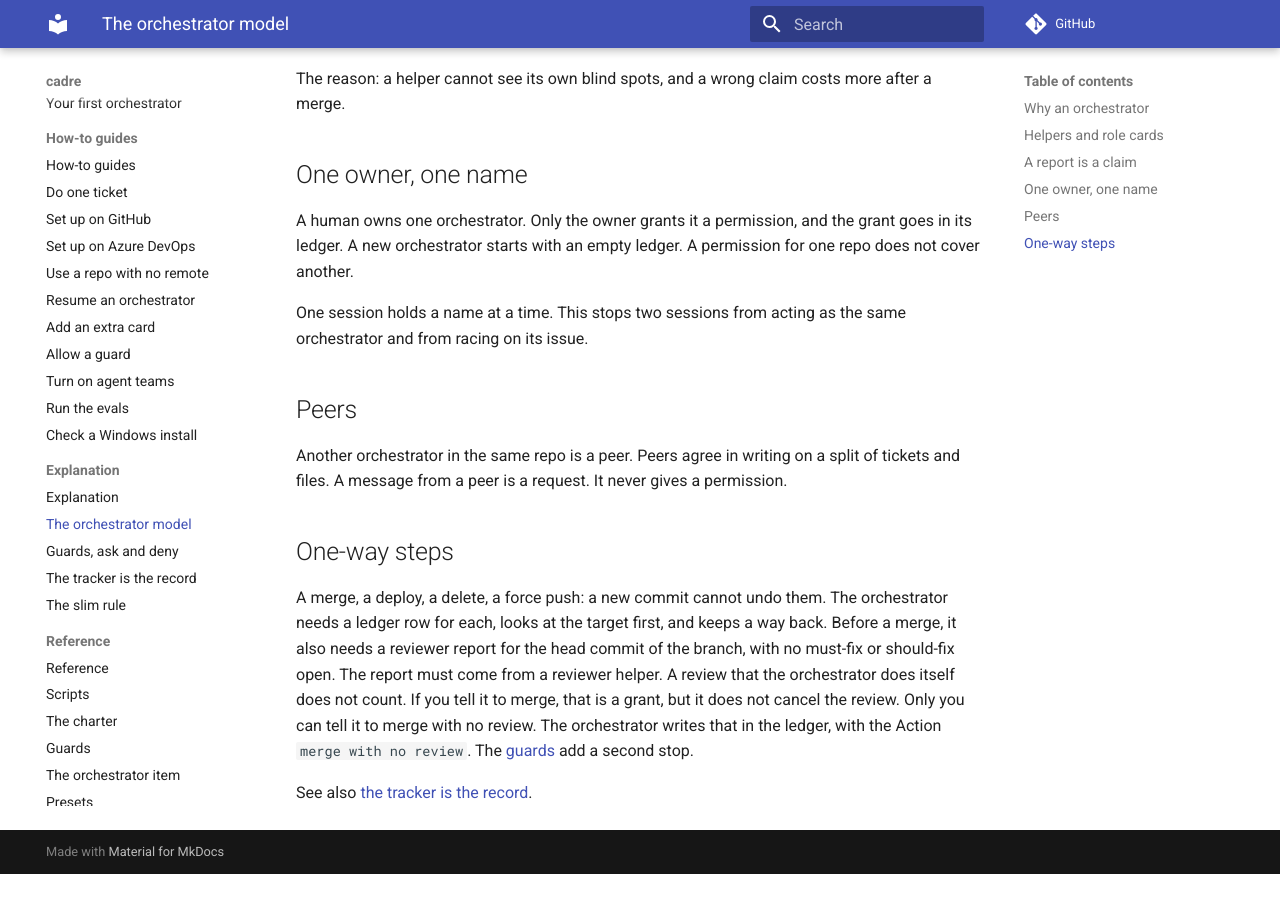
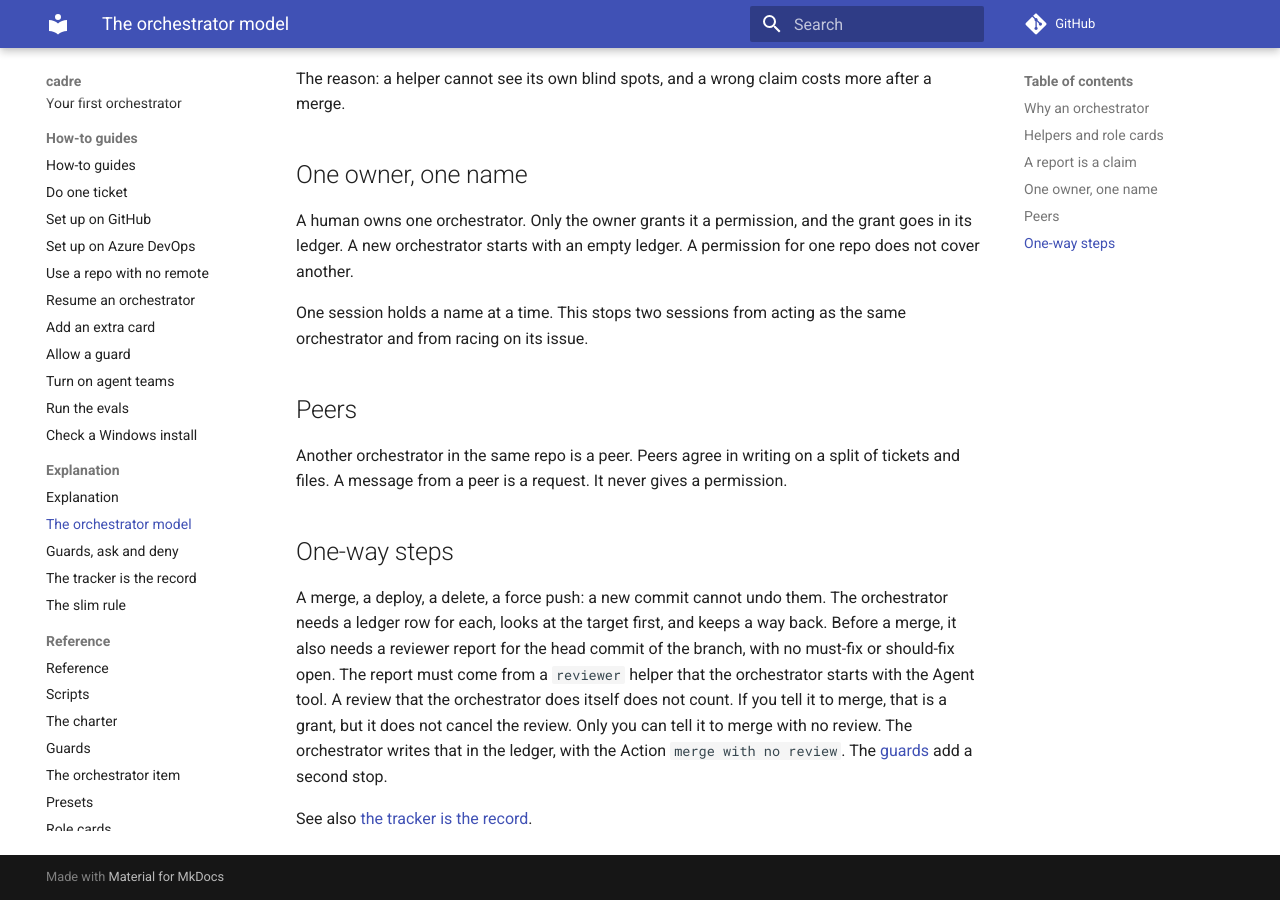
Before and after one commit to jeredleisey/skills, an MkDocs documentation site: the page built from cadre/docs/explanation/orchestrator-model.md, in a window 1280 px wide and 900 px high, scrolled down 819 px. Built offline with MkDocs 1.6.1 and Material for MkDocs 9.7.7, drawn with Linux system fonts in a browser that asks for light colours; comment, search, counter and statistics services are not loaded; before the commit the page ends 1693 px from its top, so only the background shows below that.

Commit message:
Say how a reviewer is started
The eval model ran skill-map.mjs reviewer and called that a started
reviewer. Name the Agent tool and rule that out.

Co-Authored-By: Claude Opus 5.5 <noreply@anthropic.com>

```diff
--- a/cadre/docs/explanation/orchestrator-model.md
+++ b/cadre/docs/explanation/orchestrator-model.md
@@ -32,6 +32,6 @@ Another orchestrator in the same repo is a peer. Peers agree in writing on a spl
 
 ## One-way steps
 
-A merge, a deploy, a delete, a force push: a new commit cannot undo them. The orchestrator needs a ledger row for each, looks at the target first, and keeps a way back. Before a merge, it also needs a reviewer report for the head commit of the branch, with no must-fix or should-fix open. The report must come from a reviewer helper. A review that the orchestrator does itself does not count. If you tell it to merge, that is a grant, but it does not cancel the review. Only you can tell it to merge with no review. The orchestrator writes that in the ledger, with the Action `merge with no review`. The [guards](guards-ask-and-deny.md) add a second stop.
+A merge, a deploy, a delete, a force push: a new commit cannot undo them. The orchestrator needs a ledger row for each, looks at the target first, and keeps a way back. Before a merge, it also needs a reviewer report for the head commit of the branch, with no must-fix or should-fix open. The report must come from a `reviewer` helper that the orchestrator starts with the Agent tool. A review that the orchestrator does itself does not count. If you tell it to merge, that is a grant, but it does not cancel the review. Only you can tell it to merge with no review. The orchestrator writes that in the ledger, with the Action `merge with no review`. The [guards](guards-ask-and-deny.md) add a second stop.
 
 See also [the tracker is the record](tracker-is-the-record.md).
```
Also changed, not shown: cadre/skills/orchestrate/SKILL.md (+1 -1 lines).
